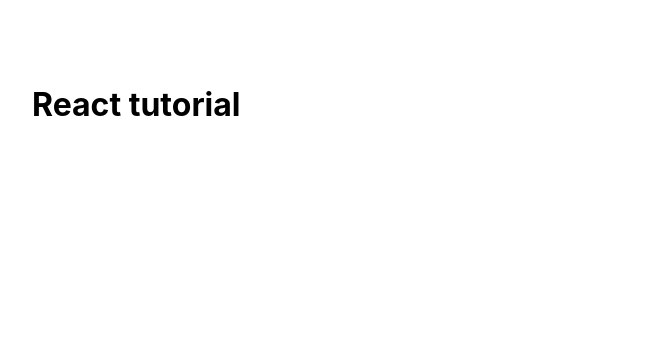
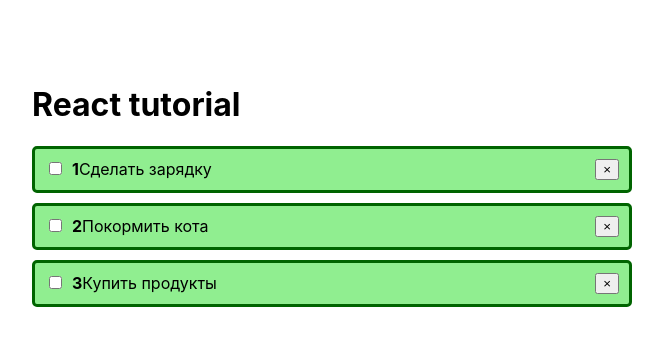
Before and after one commit to EPShepelev/React-Todo_app, a React (Create React App) app: page / in a window 1280 px wide. Shown: the top 346 px of the page, without its empty margins (308-971 px from the left). Built offline with nearby package versions, Linux system fonts and the light colour scheme.

Commit message:
install prop-types library, create components: todoitem and todolist; set styles for todoitem

```diff
--- a/package.json
+++ b/package.json
@@ -6,6 +6,7 @@
     "@testing-library/jest-dom": "^4.2.4",
     "@testing-library/react": "^9.5.0",
     "@testing-library/user-event": "^7.2.1",
+    "prop-types": "^15.7.2",
     "react": "^16.13.1",
     "react-dom": "^16.13.1",
     "react-scripts": "3.4.1"
--- a/src/App.js
+++ b/src/App.js
@@ -1,9 +1,17 @@
 import React from 'react';
+import TodoList from './Todo/TodoList'
 
 function App() {
+  const todos = [
+    {id: 1, completed: false, title: 'Сделать зарядку'},
+    {id: 2, completed: false, title: 'Покормить кота'},
+    {id: 3, completed: false, title: 'Купить продукты'}
+  ]
+
   return (
     <div className='wrapper'>
       <h1>React tutorial</h1>
+      <TodoList todos={todos}/>
     </div>
   );
 }
--- /dev/null
+++ b/src/Todo/TodoItem.js
@@ -0,0 +1,39 @@
+import React from 'react'
+import PropTypes from 'prop-types'
+
+
+const styles = {
+  li:{
+    display: 'flex',
+    justifyContent: 'space-between',
+    alignItems: 'center',
+    padding: '10px 10px',
+    border: '3px solid darkgreen',
+    backgroundColor: 'lightgreen',
+    borderRadius: '5px',
+    marginBottom: '10px'
+  },
+  input:{
+    marginRight: '10px'
+  }
+}
+
+ function TodoItem ({todo, index}){
+  return (
+  <li style={styles.li}>
+    <span>
+      <input style={styles.input} type='checkbox'/>
+      <strong>{index + 1}</strong>
+      {todo.title}
+    </span>
+    <button>&times;</button>
+  </li>
+  )
+}
+
+TodoItem.propTypes = {
+  todo: PropTypes.object.isRequired,
+  index: PropTypes.number
+}
+
+export default TodoItem
--- /dev/null
+++ b/src/Todo/TodoList.js
@@ -0,0 +1,27 @@
+import React from 'react'
+import PropTypes from 'prop-types'
+import TodoItem from './TodoItem'
+
+const styles = {
+  ul: {
+    listStyle: 'none',
+    margin: 0,
+    padding: 0
+  }
+}
+
+ function TodoList (props){
+  return (
+    <ul style={styles.ul}>
+     {props.todos.map((todo, index) => {
+       return <TodoItem todo={todo} key={todo.id} index={index}/>
+     })}
+    </ul>
+  )
+}
+
+TodoList.propTypes = {
+  todos: PropTypes.arrayOf(PropTypes.object).isRequired
+}
+
+export default TodoList
```
